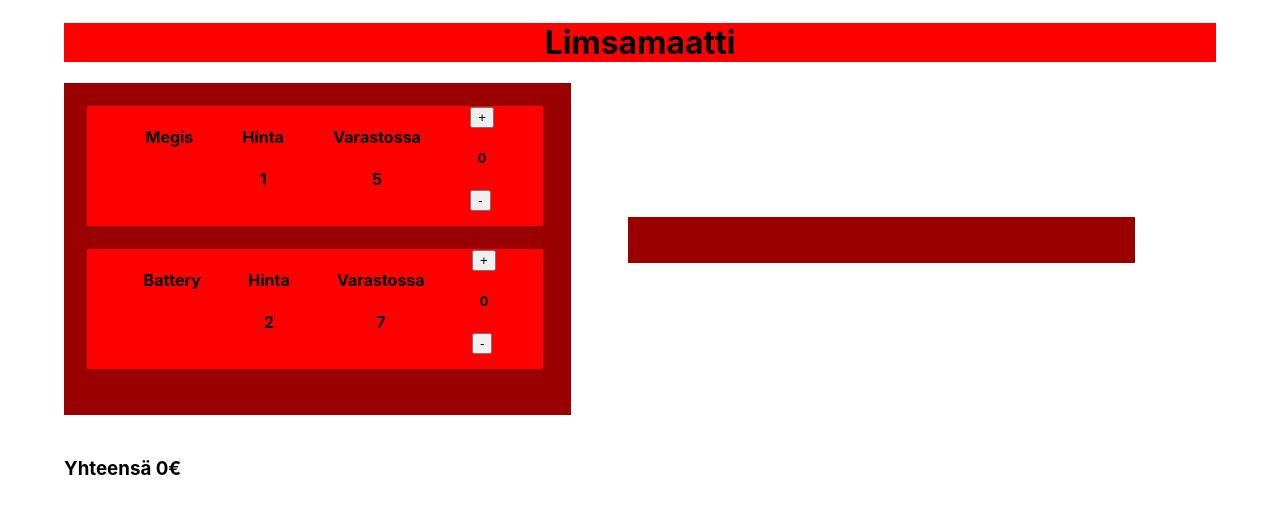
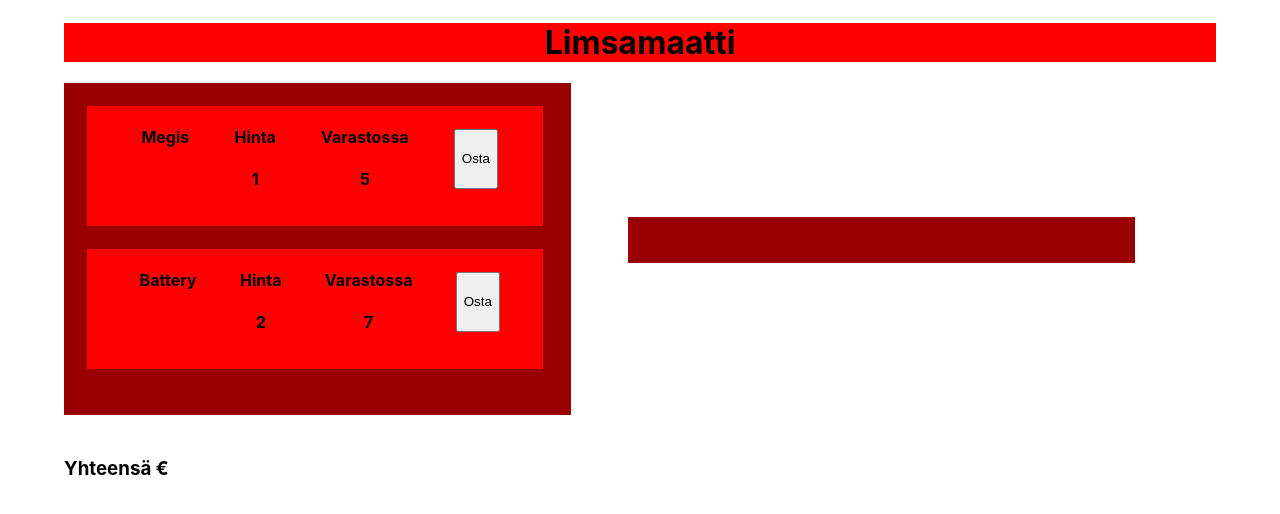
Before and after one commit to Apezkin/Limsamaatti, a React (Create React App) app in the folder reactproject/: page / in a window 1280 px wide. Shown: the top 514 px of the page. Built offline with nearby package versions, Linux system fonts and the light colour scheme.

Commit message:
buyOneButton

```diff
--- a/reactproject/src/App.css
+++ b/reactproject/src/App.css
@@ -40,3 +40,9 @@
   flex-direction: row;
   justify-content: space-evenly;
 }
+
+.buy-button {
+  height: 50%;
+  margin-top: 5%;
+  text-align: center;
+}
--- a/reactproject/src/Components/Item.js
+++ b/reactproject/src/Components/Item.js
@@ -14,11 +14,7 @@ function Item(props) {
                 <h4>Varastossa</h4>
                 <h4 className="title">{props.inventory}</h4>
             </div>
-            <div>
-                <button onClick={() => props.plusOne(props.id)}>+</button>
-                <h5 className="title">{props.count}</h5>
-                <button onClick={() => props.minusOne(props.id)}>-</button>
-            </div>
+            <button className="buy-button" onClick={() => props.buy(props.id)}>Osta</button>
         </div>
     );
 }
--- a/reactproject/src/Components/ItemList.js
+++ b/reactproject/src/Components/ItemList.js
@@ -6,9 +6,8 @@ function ItemList(props) {
         <div className="list-bg">
             {props.itemList.map(item => (
                 <Item key={item.id} id={item.id}
-                name={item.name} price={item.price} inventory={item.inventory} count={item.count}
-                plusOne={props.plusOne}
-                minusOne={props.minusOne}/>
+                name={item.name} price={item.price} inventory={item.inventory}
+                buy={props.buy}/>
             ))}
         </div>
     );
--- a/reactproject/src/Components/Menu.js
+++ b/reactproject/src/Components/Menu.js
@@ -7,65 +7,34 @@ class Menu extends React.Component {
             name: "Megis",
             price: 1,
             inventory: 5,
-            count: 0,
             id: 0,
-            total: 0
         },{
             name: "Battery",
             price: 2,
             inventory: 7,
-            count: 0,
             id: 1,
-            total: 0
         }],
-        priceTotal: 0,
     }
 
     constructor(props) {
         super(props)
 
-        this.plusOne = this.plusOne.bind(this);
-        this.minusOne = this.minusOne.bind(this);
+        this.buy = this.buy.bind(this);
     }
 
-    plusOne = (x) => {
+    buy(x) {
+        console.log(x);
         const newList = this.state.itemList.map(item => {
             if (item.id === x) {
-                if (item.count < item.inventory) {
-                    item.count = item.count + 1
-                    item.total = item.count * item.price
+                if (item.inventory > 0) {
+                    item.inventory = item.inventory - 1
                 }
             }
             return item
+        });
+        this.setState({
+            itemList: newList
         })
-        let t = 0;
-        const totalPrice = newList.map(item => {
-            t = parseInt(t) + parseInt(item.total);
-            return t;
-        })
-        this.setState({
-            itemList: newList,
-            priceTotal: totalPrice
-        })
-    }
-
-    minusOne = (x) => {
-        const newList = this.state.itemList.map(item => {
-            if (item.id === x) {
-                if (item.count > 0) {
-                    item.count = item.count - 1
-                }
-            }
-            return item
-        })
-        this.setState({
-            itemList: newList,
-        })
-        if (newList[x].count > 0 && this.state.priceTotal > 0) {
-            this.setState({
-                total: this.state.total - parseInt(newList[x].price)
-            })
-        };
     }
 
     render() {
@@ -73,8 +42,7 @@ class Menu extends React.Component {
             <div className="app">
             <h1 className="title">Limsamaatti</h1>
             <ItemList itemList={this.state.itemList}
-            plusOne={this.plusOne}
-            minusOne={this.minusOne}/>
+            buy={this.buy}/>
             <div className="user-menu"></div>
             <h3>Yhteensä {this.state.priceTotal}€</h3>
             </div>
```
